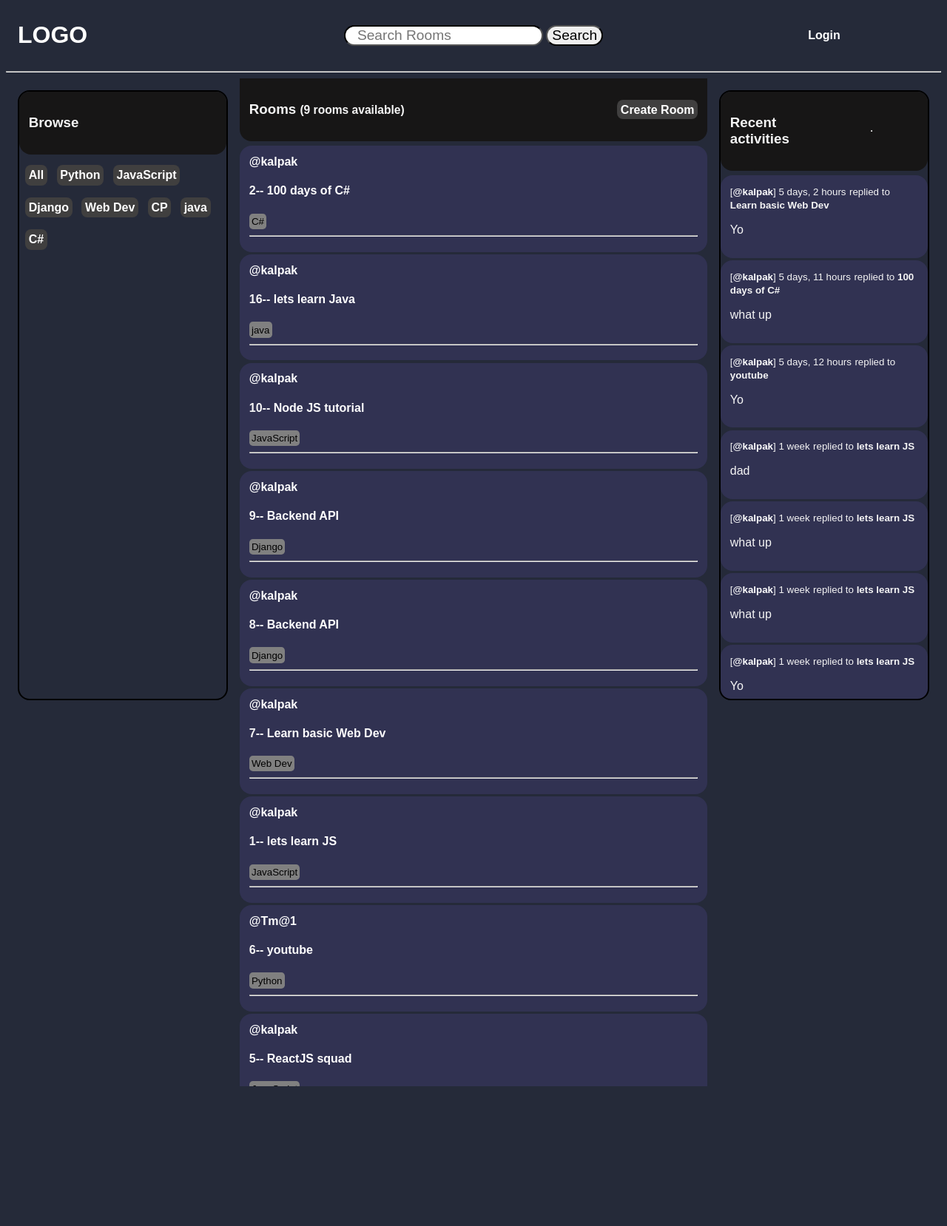
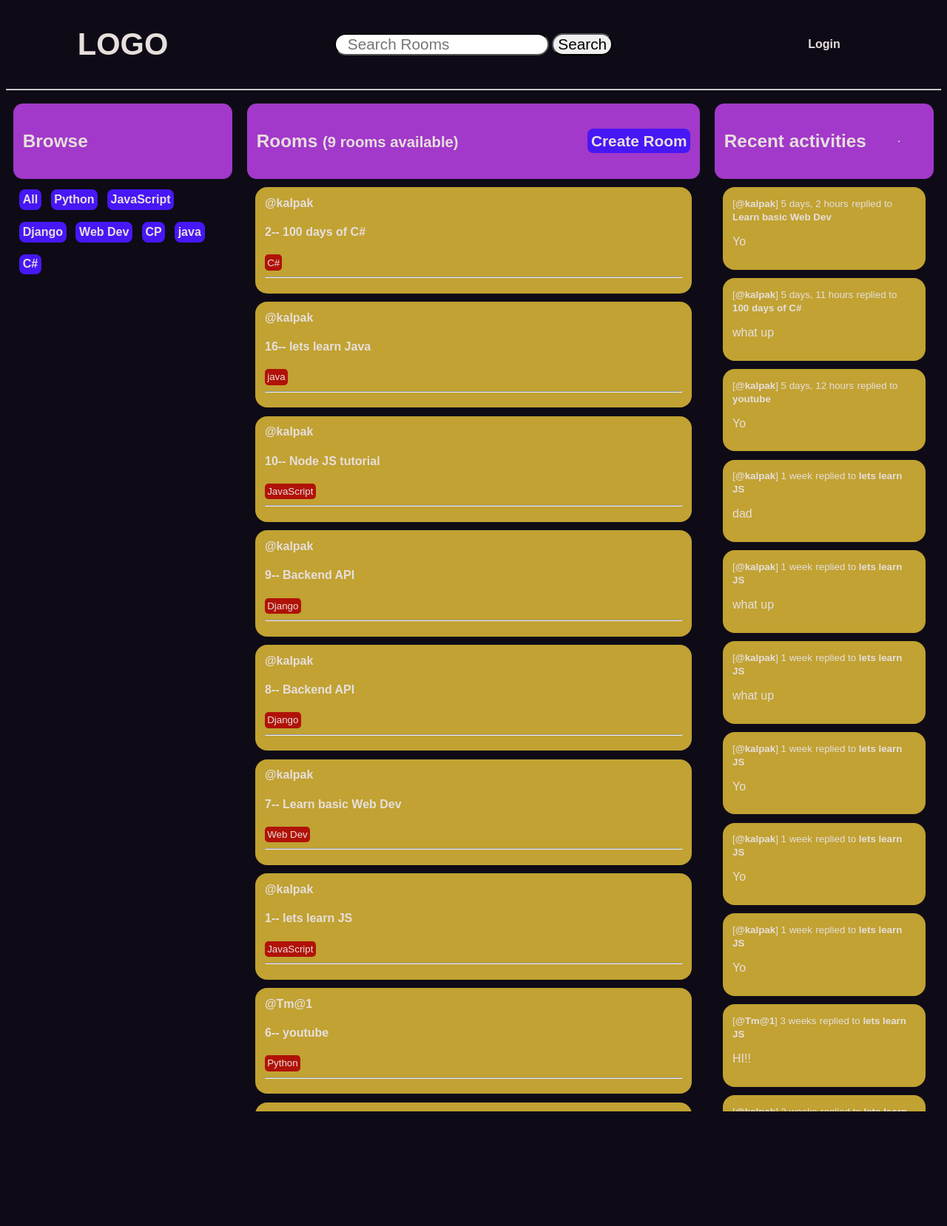
Before and after one commit to Kalpak43/StudyBud, a Django app: page / in a window 1280 px wide. Shown: the whole page at 74% size. Run offline with Django 4.2, Linux system fonts and the light colour scheme; data comes from the database, SQL or seed files in the repository; both versions use the stored data as it was after the commit; some web fonts are replaced.

Commit message:
CSS update-2

```diff
--- a/studybud/base/forms.py
+++ b/studybud/base/forms.py
@@ -5,4 +5,4 @@ class RoomForm(ModelForm):
     class Meta:
         model = Room
         fields = '__all__'
-        exclude = ['host', 'participants']
+        exclude = ['host', 'participants', 'topic']
--- a/studybud/base/views.py
+++ b/studybud/base/views.py
@@ -125,35 +125,49 @@ def userProfile(request, pk):
 @login_required(login_url='/login')
 def CreateRoom(request):
     form = RoomForm()
+    topics = Topic.objects.all()
 
     if request.method == 'POST':
-        form = RoomForm(request.POST)
-        if form.is_valid():
-            room = form.save(commit=False)
-            room.host = request.user
-            room.save()
-            return redirect('home')
+        topic_name = request.POST.get('topic')
+        topic, created = Topic.objects.get_or_create(name = topic_name)
+        Room.objects.create(
+            host = request.user,
+            topic = topic,
+            name = request.POST.get('name'),
+            description = request.POST.get('Description')
+        )
 
-    context = {'form' : form}
+        return redirect('home')
+
+    context = {
+        'form' : form,
+        'topics' : topics
+    }
     return render(request, 'base/room_form.html', context)
 
 @login_required(login_url='/login')
 def UpdateRoom(request, pk):
     room = Room.objects.get(id=int(pk))
     form = RoomForm(instance=room)
-
+    topics = Topic.objects.all()
     if request.user != room.host:
         return HttpResponse("You ar not allowed here!!!")
 
     if request.method == 'POST':
-        form = RoomForm(request.POST, instance=room)
-        if form.is_valid():
-            form.save()
-            return redirect('home')
+        topic_name = request.POST.get('topic')
+        topic, created = Topic.objects.get_or_create(name = topic_name)
+        room.name = request.POST.get('name')
+        room.topic = topic
+        room.description = request.POST.get('Description')
+        room.save()
+        return redirect('home')
 
     context = {
-        'form' : form
+        'form' : form,
+        'topics' : topics,
+        'room' : room
     }
+
     return render(request, 'base/room_form.html', context)
 
 @login_required(login_url='/login')
--- a/studybud/static/styles/main.css
+++ b/studybud/static/styles/main.css
@@ -1,15 +1,19 @@
 @import url('https://fonts.googleapis.com/css2?family=Sofia+Sans&display=swap');
 
-/* * {
-    margin: 0;
-    padding: 0;
-    box-sizing: border-box;
-} */
+:root {
+    --bg-color: #0E0B16;
+    --nav-color: #a239ca;
+    --btn-color: #4717f6;
+    --btn-hover: rgb(80, 76, 76);
+    --txt-color: #e7dfdd;
+    --card-color: #c1a232;
+    --tag-color: #b11207;
+}
 
 body {
     font-family: 'Sofia Sans', sans-serif;
-    background-color: rgb(37, 42, 57);
-    color: whitesmoke;
+    background-color: var(--bg-color);
+    color: var(--txt-color);
     height: 100vh;
 }
 
@@ -21,7 +25,7 @@ body::-webkit-scrollbar {
 a {
     text-decoration: none;
     font-weight: bold;
-    color: white;
+    color: var(--txt-color);
 }
 
 a:focus, a:hover {
@@ -34,10 +38,11 @@ a:focus, a:hover {
 }
 
 .logo {
-    /* font-size: 1.6rem; */
-    justify-self: left;
+    display: flex;
+    justify-content: center;
+    align-items: center;
+    font-size: 1.3rem;
 
-    padding-left: 1rem;
 }
 .search {
     grid-column-start: 2;
@@ -47,21 +52,27 @@ a:focus, a:hover {
     align-items: center;
     justify-content: center;
     /* align-self: center; */
-    padding: 1rem;
-    text-align: center;
+    /* padding: 1rem; */
+    /* text-align: center; */
 }
-.search form {
+/* .search form {
     width: inherit;
-}
+} */
 .search input {
-    font-size: 1.2rem;
+    font-size: 1.3rem;
     border-radius: 1rem;
     padding-left: 1rem;
     border-color: black;
 }
 .search button {
-    font-size: 1.2rem;
+    font-size: 1.3rem;
     border-radius: 1rem;
+    margin-left: 0;
+}
+
+.search button:hover {
+    background-color: var(--btn-hover);
+    color: var(--txt-color);
 }
 .login {
     grid-column-start: 3;
@@ -83,6 +94,12 @@ a:focus, a:hover {
     overflow: auto;
     -ms-overflow-style: none;  /* Internet Explorer 10+ */
     scrollbar-width: none;  /* Firefox */
+    margin: 0.5rem;
+    border: 2px solid var(--bg-color);
+}
+
+.sidebar:hover, .middle:hover, .recent:hover {
+    border: none;
 }
 
 .sidebar::-webkit-scrollbar, .middle::-webkit-scrollbar, .recent::-webkit-scrollbar {
@@ -101,16 +118,15 @@ a:focus, a:hover {
 
 .Room-header, .recent-header, .browse-header {
     display: grid;
-    grid-template-columns: 1fr 1fr;
-    border-bottom-left-radius: 1rem;
-    border-bottom-right-radius: 1rem;
-    /* box-shadow: 2px rgb(255, 255, 255); */
+    grid-template-columns: 1.5fr 0.5fr;
+    border-radius: 0.8rem;
     padding: 0.8rem;
     margin-bottom: 0.4rem;
-    background-color: rgb(23, 22, 22);
+    background-color: var(--nav-color);
     align-items: center;
     position: sticky;
     top: 0;
+    font-size: 1.3rem;
 }
 
 .create-room {
@@ -119,7 +135,7 @@ a:focus, a:hover {
 }
 
 .create-room a, .browse-card a {
-    background-color: rgb(64, 63, 63);
+    background-color: var(--btn-color);
     border-radius: 0.5rem;
     padding: 0.3rem;
     margin-bottom: 1rem;
@@ -142,18 +158,18 @@ a:focus, a:hover {
 }
 
 .feed-card, .recent-card {
-    background-color: rgba(80, 70, 146, 0.288);
-    /* width: 95%; */
+    background-color: var(--card-color);
+
     border-radius: 1rem;
     padding: 0.8rem;
-    margin-bottom: 0.2rem;
+    margin: 0.7rem;
 }
 
 .feed-card small {
     display: inline-block;
     border-radius: 0.3rem;
-    background-color: grey;
-    color: black;
+    background-color: var(--tag-color);
+    color: var(--txt-color);
     padding: 0.2rem;
 }
 
@@ -166,15 +182,6 @@ a:focus, a:hover {
     grid-column-end: 3;
 }
 
-.recent, .sidebar {
-    border: none;
-    margin: 1rem;
-    /* padding: 0.5rem; */
-    max-height: 50vh;
-    border-radius: 1rem;
-    border: 2px solid black;
-}
-
 .browse-card {
     display: block;
     padding: 0.5rem;
--- a/studybud/templates/main.html
+++ b/studybud/templates/main.html
@@ -7,6 +7,7 @@
     <meta name="viewport" content="width=device-width, initial-scale=1.0">
     <title>StudyBud</title>
     <link rel='stylesheet' type='text/css' media='screen' href="{% static 'styles/main.css' %}">
+    <link rel="stylesheet" href="https://fonts.googleapis.com/css2?family=Material+Symbols+Outlined:opsz,wght,FILL,GRAD@48,400,0,0" />
 </head>
 <body class="bg-black">
     {% include 'navbar.html' %}
```
Also changed, not shown: other parts of studybud/static/styles/main.css (+23 -6 lines), studybud/base/templates/base/room_form.html (+22 -3 lines), studybud/db.sqlite3.
